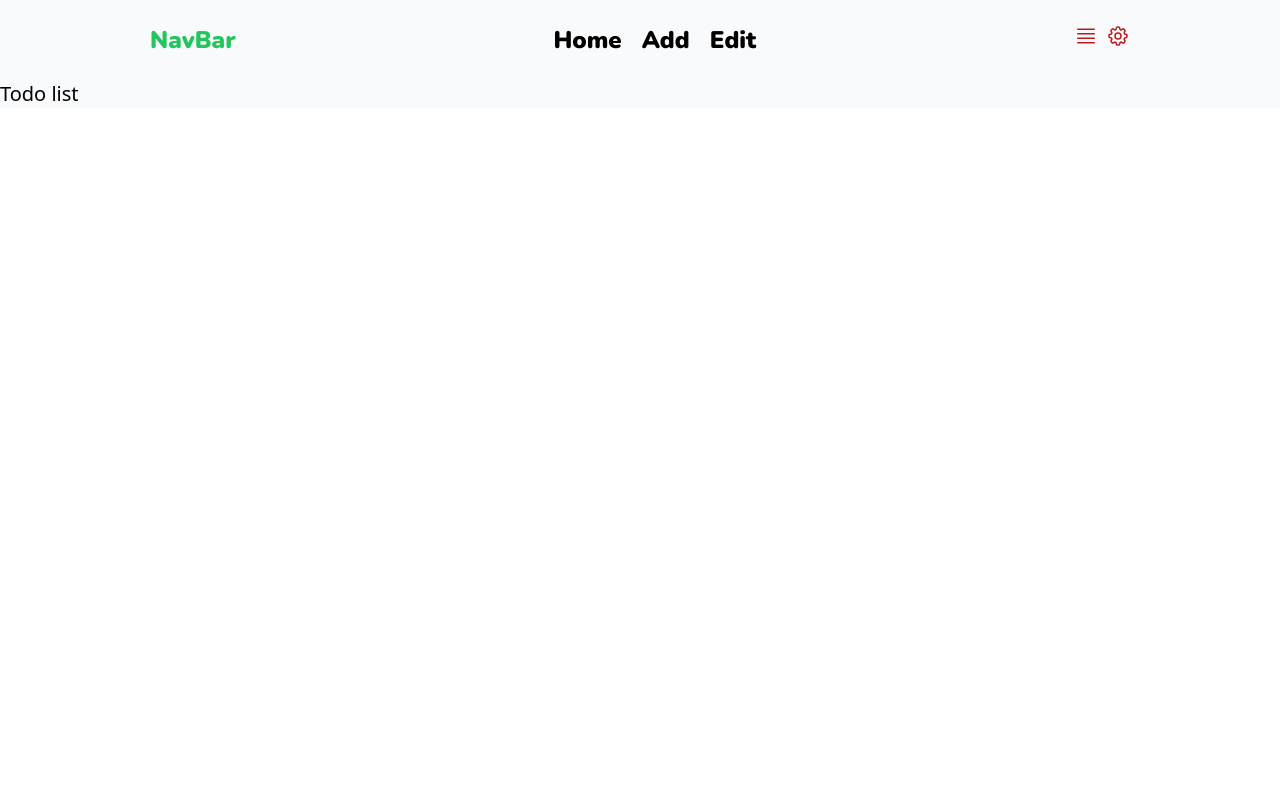
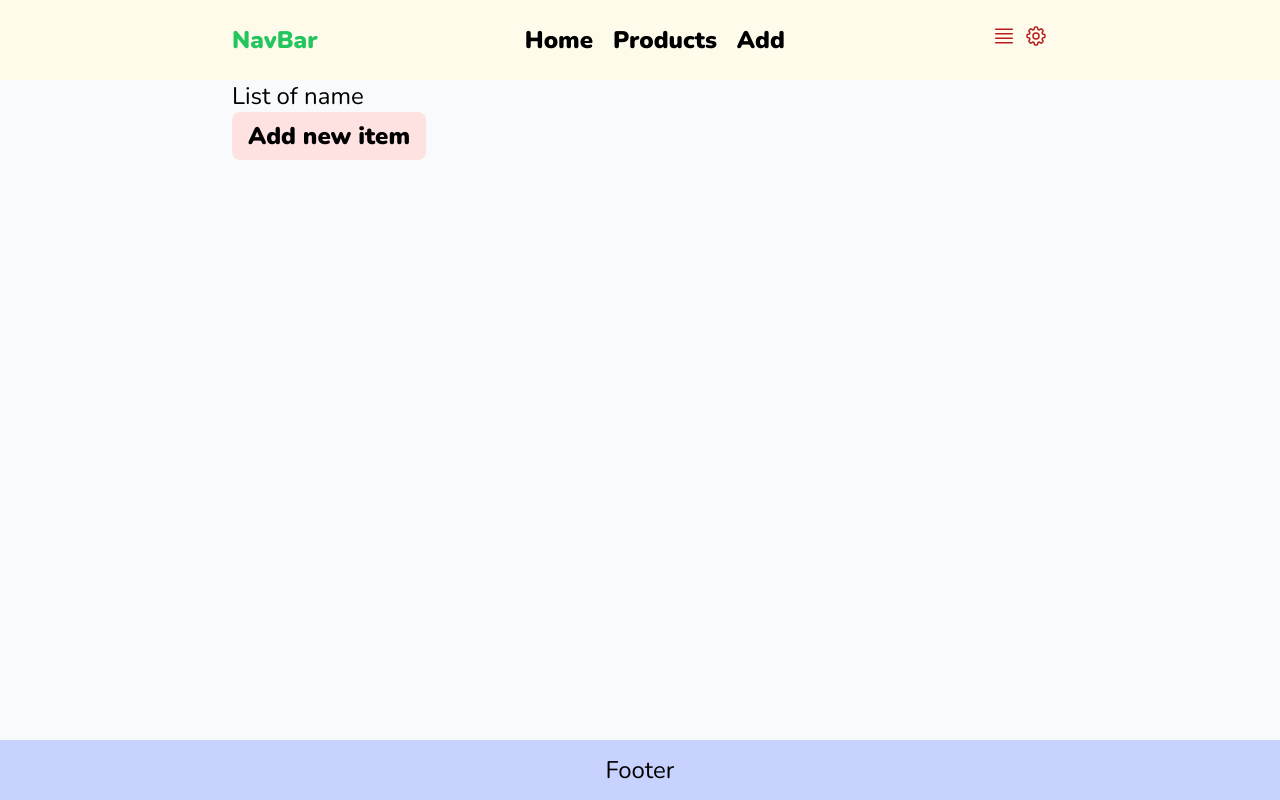
Before and after one commit to sangphomma/IntersectionObserver, a React (Vite) app: page /products in a window 1280 px wide. Built offline with nearby package versions, Linux system fonts and the light colour scheme; a web font is replaced by a local one.

Commit message:
Set up product list and Form structure

```diff
--- /dev/null
+++ b/db.json
@@ -0,0 +1,16 @@
+{
+  "products": [
+    {
+      "name": "Sirikorn Saengphomma",
+      "identity": "Thai"
+    },
+    {
+      "name": "Artorn",
+      "identity": "Khonkaen"
+    },
+    {
+      "name": "Suchad Tongdaeng",
+      "identity": "AGR engineer"
+    }
+  ]
+}
--- a/package.json
+++ b/package.json
@@ -13,7 +13,8 @@
     "react": "^18.2.0",
     "react-dom": "^18.2.0",
     "react-icon": "^1.0.0",
-    "react-icons": "^4.11.0"
+    "react-icons": "^4.11.0",
+    "react-router-dom": "^6.16.0"
   },
   "devDependencies": {
     "@types/react": "^18.2.15",
--- a/src/App.jsx
+++ b/src/App.jsx
@@ -1,14 +1,24 @@
 import { useState } from "react";
 
 import Navbar from "./components/navbar/Navbar";
-import Products from "./components/products";
+import Products from "./pages/Products";
+import Footer from "./components/navbar/Footer";
+import { BrowserRouter, Route, Routes } from "react-router-dom";
+import Home from "./pages/Home";
 
 function App() {
   return (
-    <div className="bg-slate-50">
-      <Navbar />
-      <h2 className="text-xl">Todo list</h2>
-    </div>
+    <BrowserRouter>
+      <div className="bg-slate-50 flex flex-col min-h-screen ">
+        <Navbar />
+        <Routes>
+          <Route path="/" element={<Home />} />
+          <Route path="/products" element={<Products />} />
+        </Routes>
+
+        <Footer />
+      </div>
+    </BrowserRouter>
   );
 }
 
--- /dev/null
+++ b/src/components/navbar/Footer.jsx
@@ -0,0 +1,11 @@
+import React from "react";
+
+const Footer = () => {
+  return (
+    <div className="mt-auto navbar h-[60px] bg-indigo-200 text-2xl font-Nunito">
+      <div>Footer</div>
+    </div>
+  );
+};
+
+export default Footer;
--- a/src/components/navbar/Navbar.jsx
+++ b/src/components/navbar/Navbar.jsx
@@ -1,18 +1,25 @@
 import React from "react";
 import "./navbar.css";
+import { Link } from "react-router-dom";
 
 const Navbar = () => {
   return (
-    <div className="navbar h-[80px] bg-yellow-50 text-2xl font-Nunito">
-      <div className="container flex justify-between px-10">
+    <div className="navbar h-[80px] bg-amber-50 text-2xl font-Nunito">
+      <div className="max-w-4xl w-full flex justify-between px-10">
         <div className="text-green-500 font-black">
           <span className="font-bold text-yellow-600 ">Nav</span>
           Bar
         </div>
         <div className="hidden  md:flex gap-5 font-semibold">
-          <div>Home</div>
-          <div>Add</div>
-          <div>Edit</div>
+          <div>
+            <Link to="/">Home </Link>
+          </div>
+          <div>
+            <Link to="/products">Products</Link>
+          </div>
+          <div>
+            <Link to="/add">Add</Link>
+          </div>
         </div>
 
         <div className="naviconmenu  flex gap-2 text-red-700">
--- /dev/null
+++ b/src/pages/Home.jsx
@@ -0,0 +1,11 @@
+import React from "react";
+
+const Home = () => {
+  return (
+    <div className="max-w-4xl w-full mx-auto px-10 text-2xl font-Nunito ">
+      <div>home</div>
+    </div>
+  );
+};
+
+export default Home;
--- /dev/null
+++ b/src/pages/Layout.jsx
@@ -0,0 +1,7 @@
+import React from "react";
+
+const Layout = () => {
+  return <div>Layout</div>;
+};
+
+export default Layout;
--- /dev/null
+++ b/src/pages/Products.jsx
@@ -0,0 +1,47 @@
+import React, { useState } from "react";
+
+const Products = () => {
+  const [content, setContent] = useState(<ProductList showForm={showForm} />);
+
+  function showList() {
+    setContent(<ProductList showForm={showForm} />);
+  }
+  function showForm() {
+    setContent(<ProductForm showList={showList} />);
+  }
+  return (
+    <div className="max-w-4xl w-full mx-auto px-10 text-2xl font-Nunito">
+      {content}
+    </div>
+  );
+};
+
+export default Products;
+
+const ProductList = (props) => {
+  return (
+    <div className="">
+      <h2 className=" ">List of name</h2>
+      <button
+        onClick={() => props.showForm()}
+        className="px-4 py-2 bg-red-100 font-semibold rounded-lg"
+      >
+        Add new item
+      </button>
+    </div>
+  );
+};
+
+const ProductForm = (props) => {
+  return (
+    <div className="">
+      <h2 className="">Add new</h2>
+      <button
+        onClick={() => props.showList()}
+        className="px-4 py-2 bg-red-100 font-semibold rounded-lg"
+      >
+        Show List
+      </button>
+    </div>
+  );
+};
```
Also changed, not shown: 1 other file (tests, documents, lock files or other folders).
